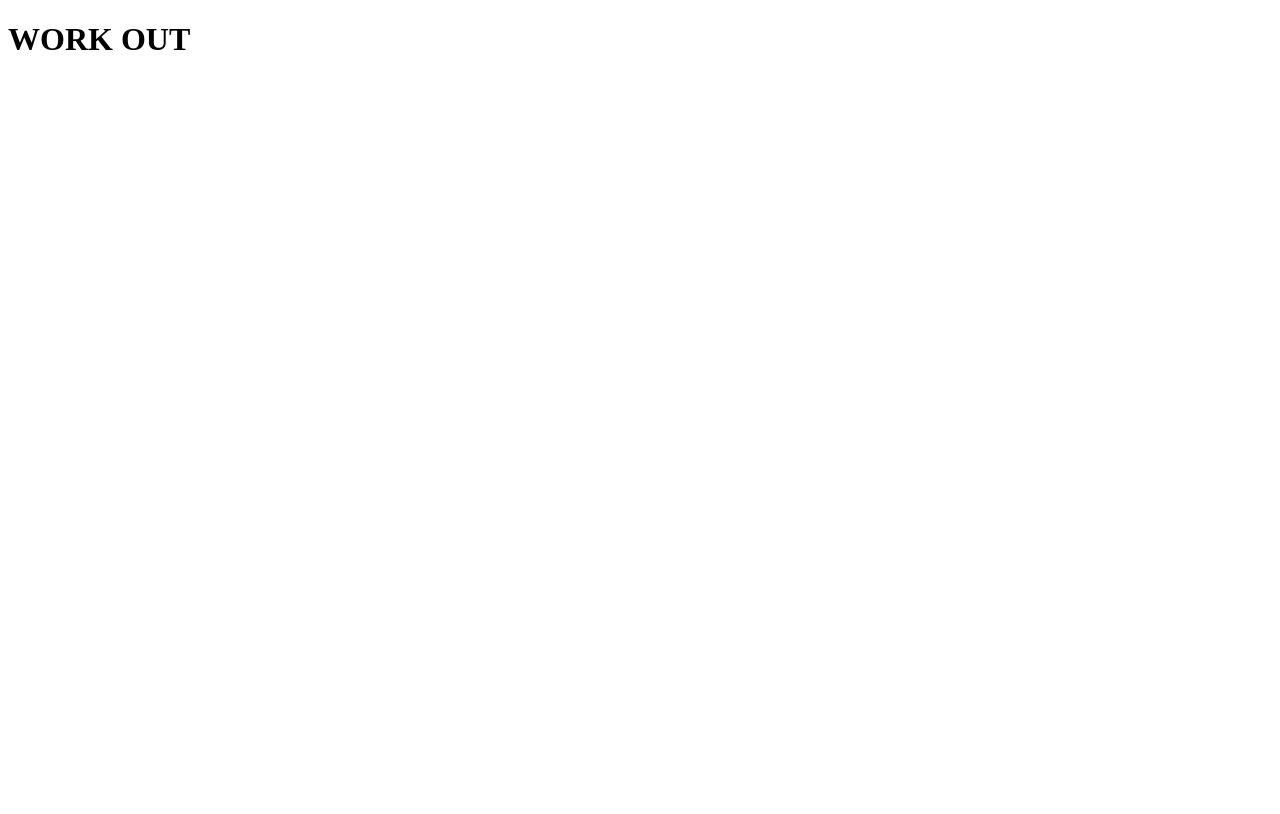
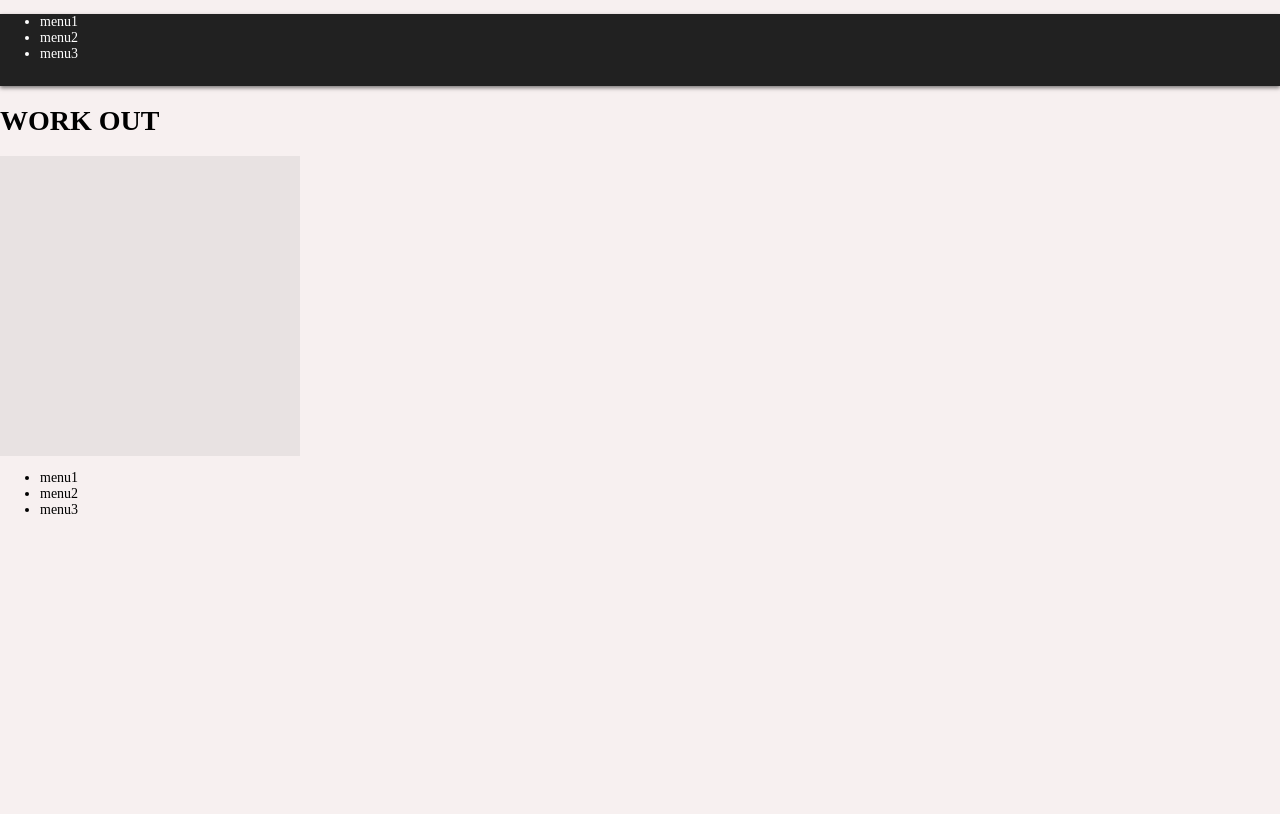
Before and after one commit to pixcelo/workout, a PHP site: page / in a window 1280 px wide. Before the commit the page is almost empty. Before the commit the page ends 50 px from the top, so only its background shows below. Run offline with PHP 8.4, Linux system fonts and the light colour scheme.

Commit message:
html & css 追記

```diff
--- /dev/null
+++ b/assets/css/style.css
@@ -0,0 +1,36 @@
+html, body {
+  padding: 0;
+  margin: 0;
+  height: 100%;
+}
+
+body {
+  background-color: #f7f0f0;
+  font-size: 14px;
+  min-width: 720px;
+}
+
+.headerContainer {
+  background-color: #212121;
+  height: 72px;
+  box-shadow: 0 2px 4px rgba(0, 0, 0, 0.5);
+}
+
+.headerContainer nav {
+  color: #fff;
+  list-style: none;
+}
+
+.sideContainer {
+  width: 220px;
+  height: 100vh;
+  position: fixed;
+  top: 0;
+  left: 0;
+}
+
+.viewContainer {
+  background-color: #e8e2e2;
+  height: 300px;
+  width: 300px;
+}
--- a/index.php
+++ b/index.php
@@ -3,11 +3,37 @@
 <head>
   <meta charset="UTF-8">
   <meta name="viewport" content="width=device-width, initial-scale=1.0">
-  <title>Document</title>
+  <link rel="stylesheet" href="assets/css/style.css">
+  <title>WORK OUT</title>
 </head>
 <body>
-  <h1>WORK OUT</h1>
+  <header class="headerContainer">
+    <nav>
+      <ul>
+        <li>menu1</li>
+        <li>menu2</li>
+        <li>menu3</li>
+      </ul>
+    </nav>
+  </header>
 
+  <div class="container">
+    <div class="sideContainer">
+
+    </div>
+    <div class="mainContainer">
+      <h1>WORK OUT</h1>
+      <div class="viewContainer"></div>
+      <div class="menuContainer">
+          <ul>
+            <li>menu1</li>
+            <li>menu2</li>
+            <li>menu3</li>
+          </ul>
+      </div>
+
+    </div>
+  </div>
 
 </body>
 </html>
```
Also changed, not shown: README.md.
